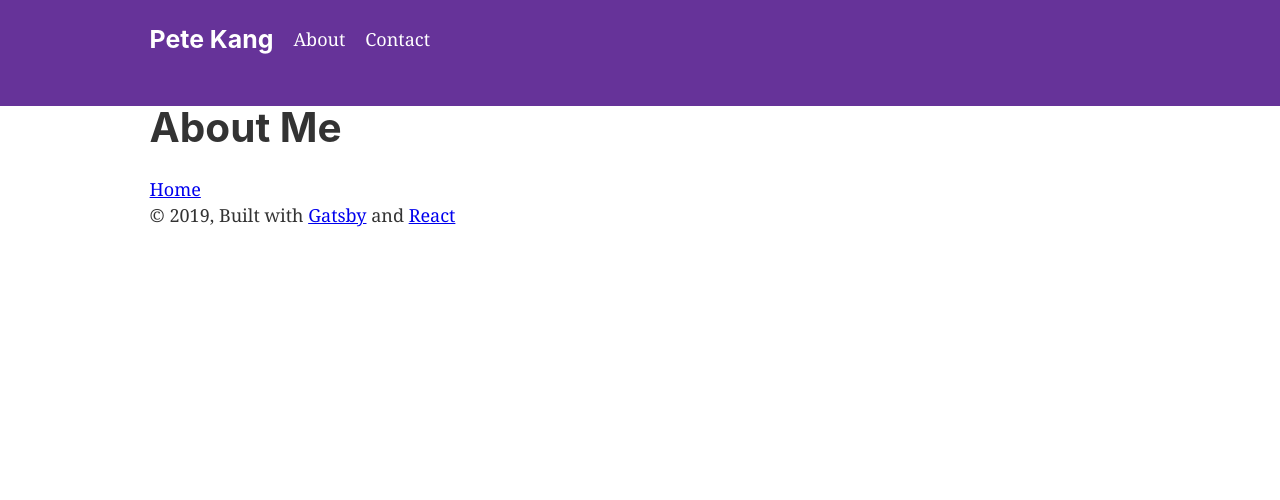
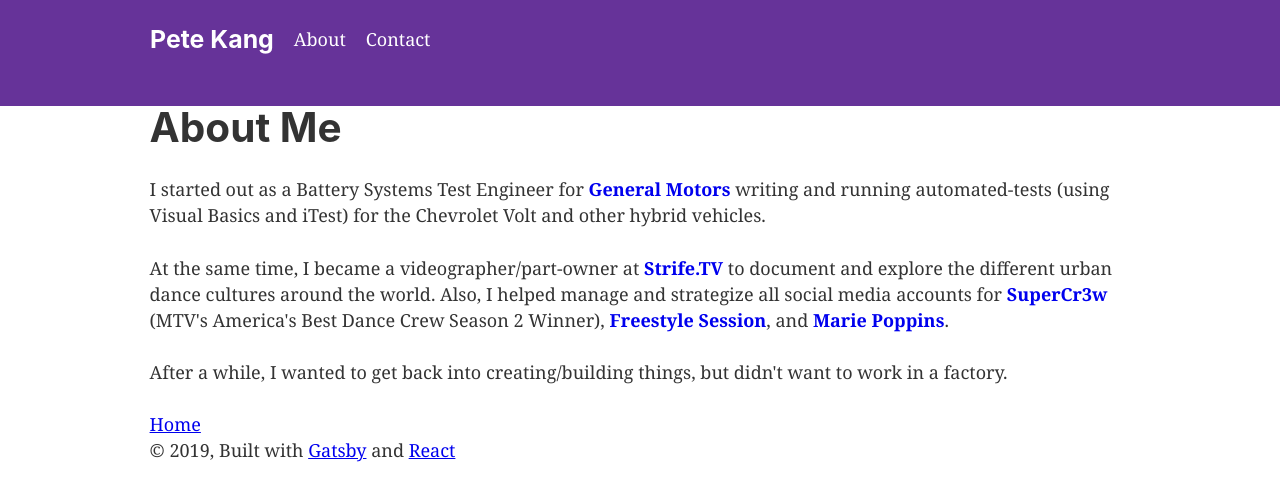
Before and after one commit to kangpeter5/mysite-gatsby, a Gatsby site: page /about in a window 1280 px wide. Built offline with nearby package versions, Linux system fonts and the light colour scheme; Gatsby itself is replaced by a stand-in of ours.

Commit message:
adding adjustments to about anchor tags

```diff
--- a/src/components/header.js
+++ b/src/components/header.js
@@ -18,9 +18,8 @@ const Header = ({ siteTitle }) => (
     <header
       style={{
         display: `flex`,
-        maxWidth: 1020,
-        margin: `0 auto`,
-        padding: `0 1.0875rem`
+        maxWidth: 980,
+        margin: `0 auto`
       }}
     >
       <h3 style={{ marginRight: 20 }}>
--- a/src/pages/about.js
+++ b/src/pages/about.js
@@ -3,10 +3,17 @@ import { Link } from 'gatsby'
 import Layout from '../components/layout'
 import SEO from '../components/seo'
 
+const BodyLink = props =>(
+    <a target="_blank" rel="noopener noreferrer" href={props.href} style={{ textDecoration: `none`, fontWeight: `bold` }}>{props.children}</a>
+)
+
 const AboutPage = () => (
     <Layout>
         <SEO title="About" />
         <h1>About Me</h1>
+        <p>I started out as a Battery Systems Test Engineer for <BodyLink href="https://www.linkedin.com/in/kangpeter">General Motors</BodyLink> writing and running automated-tests (using Visual Basics and iTest) for the Chevrolet Volt and other hybrid vehicles.</p>
+        <p>At the same time, I became a videographer/part-owner at <BodyLink href="https://www.youtube.com/user/strifetv">Strife.TV</BodyLink> to document and explore the different urban dance cultures around the world. Also, I helped manage and strategize all social media accounts for <BodyLink href="http://supercr3w.com/">SuperCr3w</BodyLink> (MTV's America's Best Dance Crew Season 2 Winner), <BodyLink href="https://www.instagram.com/fssworldwide/">Freestyle Session</BodyLink>, and <BodyLink href="https://www.instagram.com/mariepoppinsdancer/">Marie Poppins</BodyLink>.</p>
+        <p>After a while, I wanted to get back into creating/building things, but didn't want to work in a factory.</p>
         <Link to="/">Home</Link>
     </Layout>
 )
```
